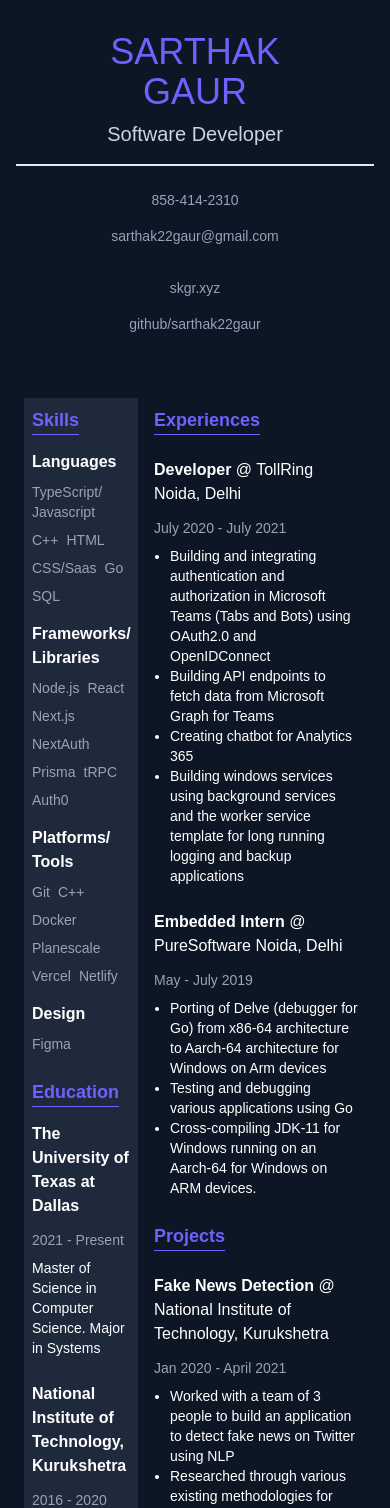
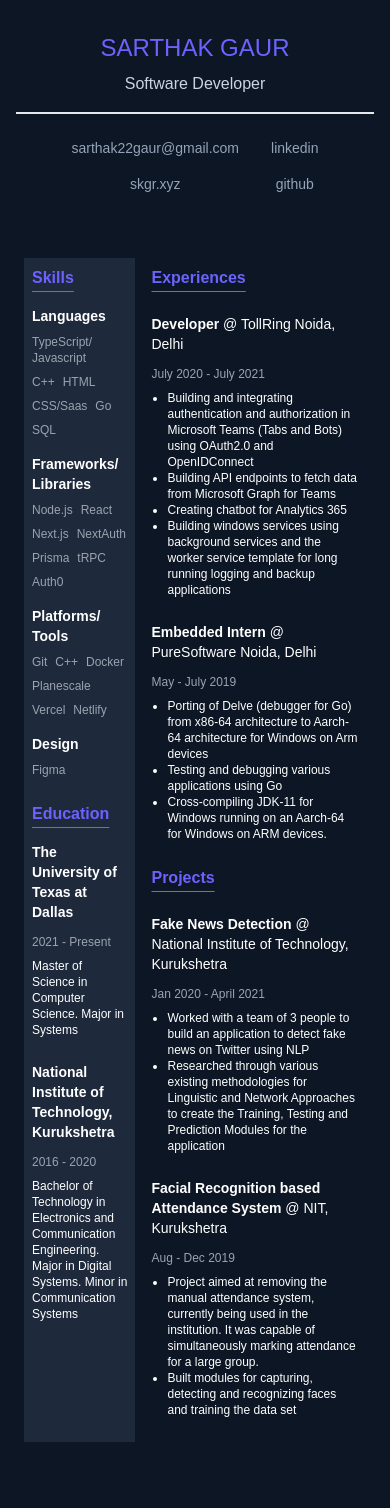
Before and after one commit to sarthak22gaur/portfolio-next, a Next.js app: page /resume in a window 390 px wide. Shown: the top 1508 px of the page. After the commit the page ends 1466 px from the top, so only its background shows below. Built offline with nearby package versions, Linux system fonts and the light colour scheme.

Commit message:
resume page update and 404 page added

```diff
--- a/package.json
+++ b/package.json
@@ -10,8 +10,10 @@
   },
   "dependencies": {
     "@tailwindcss/typography": "^0.5.4",
+    "file-saver": "^2.0.5",
     "next": "12.2.3",
     "react": "18.2.0",
+    "react-countdown": "^2.3.2",
     "react-dom": "18.2.0",
     "react-icons": "^4.4.0",
     "react-parallax-tilt": "^1.7.51",
@@ -20,6 +22,7 @@
     "zod": "^3.17.3"
   },
   "devDependencies": {
+    "@types/file-saver": "^2.0.5",
     "@types/node": "18.0.0",
     "@types/react": "18.0.14",
     "@types/react-dom": "18.0.5",
--- /dev/null
+++ b/src/pages/404.tsx
@@ -0,0 +1,44 @@
+import { useEffect } from "react";
+import { useRouter } from "next/router";
+import Countdown from "react-countdown";
+const ErrorPage = () => {
+  const router = useRouter();
+  const handleClick = () => {
+    router.push("/");
+  };
+
+  useEffect(() => {
+    setTimeout(() => {
+      router.push("/");
+    }, 3000);
+  }, [router]);
+  return (
+    <>
+      <div className="flex flex-col p-8 gap-8 items-center justify-center h-screen text-center text-gray-400">
+        <p className="text-9xl sm:text-[20em] text-[#ffffff07] absolute z-0">
+          404
+        </p>
+        <p className="text-xl flex items-center justify-center">
+          You will be automatically redirected in{" "}
+          <Countdown
+            date={Date.now() + 3000}
+            renderer={(props) => (
+              <span className="font-bold text-3xl text-primary-dark px-2">
+                {props.seconds}
+              </span>
+            )}
+          ></Countdown>
+          seconds
+        </p>
+        <a
+          className="cursor-pointer z-10 px-6 py-2 text-lg rounded bg-gray-300 text-black lg:hover:text-primary-dark lg:hover:bg-black lg:transition-colors"
+          onClick={handleClick}
+        >
+          Return to home
+        </a>
+      </div>
+    </>
+  );
+};
+
+export default ErrorPage;
--- a/src/pages/resume.tsx
+++ b/src/pages/resume.tsx
@@ -1,54 +1,77 @@
 import type { NextPage } from "next";
 import Link from "next/link";
-import SEO from "@/components/SEO"
+import SEO from "@/components/SEO";
 import { TbFileDownload } from "react-icons/tb";
+import { saveAs } from "file-saver";
 
 export async function getStaticProps() {
   return {
     props: {},
-  }
+  };
 }
 
 const Resume: NextPage = () => {
   return (
     <>
-     <SEO title="Resume-Sarthak Gaur"/>
+      <SEO title="Resume-Sarthak Gaur" />
 
       <div className="lg:w-1/3 lg:fixed lg:left-0 z-10 flex flex-col lg:float-left justify-center h-full p-4">
         <div className="flex flex-col gap-2 items-center border-b-2 px-16  text-center py-4 w-full">
-          <h1 className="text-4xl text-primary-dark">SARTHAK GAUR</h1>
-          <h2 className="text-xl text-slate-300">Software Developer</h2>
+          <h1 className="text-2xl sm:text-4xl text-primary-dark">
+            SARTHAK GAUR
+          </h1>
+          <h2 className="text-base sm:text-xl text-slate-300">
+            Software Developer
+          </h2>
         </div>
 
         <ul className="flex flex-wrap justify-center lg:justify-around w-full gap-4 p-4 text-sm text-slate-400">
           <div className="text-center sm:flex lg:flex-col">
-            <li className="p-2">858-414-2310</li>
             <Link href="/">
-              <li className="p-2">sarthak22gaur@gmail.com</li>
+              <li className="p-2 underline-hover cursor-pointer">
+                sarthak22gaur@gmail.com
+              </li>
             </Link>
+            <a href="https://www.skgr.xyz/">
+              <li className="p-2  underline-hover">skgr.xyz</li>
+            </a>
           </div>
           <div className="text-center sm:flex lg:flex-col">
-            <Link href="/">
-              <li className="p-2">skgr.xyz</li>
-            </Link>
-            <Link href="/">
-              <li className="p-2">github/sarthak22gaur</li>
-            </Link>
+            <a
+              target="_blank"
+              rel="noopener noreferrer"
+              href="https://www.linkedin.com/in/sarthak-gaur-22041998/"
+            >
+              <li className="p-2 underline-hover">linkedin</li>
+            </a>
+            <a
+              target="_blank"
+              rel="noopener noreferrer"
+              href="https://github.com/sarthak22gaur"
+            >
+              <li className="p-2  underline-hover">github</li>
+            </a>
           </div>
         </ul>
-        <div className="hidden lg:flex justify-center w-full pt-8">
-          <button className="flex px-8 py-2 rounded-lg gap-4 text-gray-200 hover:bg-slate-800 hover:text-primary-dark items-center bg-slate-700 transition-colors">
-            <TbFileDownload size={32}/>
+        <a
+          href="https://storage.googleapis.com/cp_bucket_test/resume_sarthak_gaur.pdf"
+          download
+          target="_blank"
+          rel="noopener noreferrer"
+          className="hidden lg:flex justify-center w-full pt-8"
+        >
+          <div className="flex px-8 py-2 rounded-lg gap-4 text-gray-200 hover:bg-slate-800 hover:text-primary-dark items-center bg-slate-700 transition-colors">
+            <TbFileDownload size={32} />
             <p>Grab a copy</p>
-          </button>
-        </div>
+          </div>
+        </a>
       </div>
 
       <main className="p-4 lg:absolute lg:right-0 flex flex-col gap-4 items-center text-white lg:w-2/3 text-xs">
         <section className="h-full gap-2 p-2 flex">
           <div className="w-1/3 sticky p-2 flex flex-col gap-2 bg-slate-800">
             <article>
-              <h1 className="pb-4 text-lg text-primary-dark underline underline-offset-8 font-bold">
+              <h1 className="pb-4 text-base sm:text-lg text-primary-dark underline underline-offset-8 font-bold">
                 Skills
               </h1>
               <SkillsCard
@@ -89,7 +112,7 @@ const Resume: NextPage = () => {
             </article>
 
             <article>
-              <h1 className="pb-4 text-lg text-primary-dark underline underline-offset-8 font-bold">
+              <h1 className="pb-4 text-base sm:text-lg text-primary-dark underline underline-offset-8 font-bold">
                 Education
               </h1>
               <EdCard
@@ -108,7 +131,7 @@ const Resume: NextPage = () => {
           </div>
 
           <div className="w-2/3 p-2 flex flex-col gap-2">
-            <h1 className="pb-4 text-lg text-primary-dark underline underline-offset-8 font-bold">
+            <h1 className="pb-4 text-base sm:text-lg text-primary-dark underline underline-offset-8 font-bold">
               Experiences
             </h1>
 
@@ -134,7 +157,7 @@ const Resume: NextPage = () => {
               ]}
             />
 
-            <h1 className="pb-4 text-lg text-primary-dark underline underline-offset-8 font-bold">
+            <h1 className="pb-4 text-base sm:text-lg text-primary-dark underline underline-offset-8 font-bold">
               Projects
             </h1>
 
@@ -168,8 +191,8 @@ const SkillsCard: React.FC<{ heading: string; items: Array<string> }> = (
 ) => {
   return (
     <>
-      <h2 className="text-base pb-2 font-bold">{props.heading}</h2>
-      <ul className="pb-4 text-sm text-gray-400 font-light flex flex-wrap gap-2">
+      <h2 className="text-sm sm:text-base pb-2 font-bold">{props.heading}</h2>
+      <ul className="pb-4 text-xs sm:text-sm text-gray-400 font-light flex flex-wrap gap-2">
         {props.items.map((curr, index) => {
           return <li key={index}>{curr}</li>;
         })}
@@ -185,9 +208,11 @@ const EdCard: React.FC<{
 }> = (props) => {
   return (
     <>
-      <h2 className="text-base font-bold pb-3">{props.heading}</h2>
-      <h3 className="text-sm text-gray-400 pb-2">{props.duration}</h3>
-      <p className="text-sm pb-6">{props.content}</p>
+      <h2 className="text-sm sm:text-base font-bold pb-3">{props.heading}</h2>
+      <h3 className="text-xs sm:text-sm text-gray-400 pb-2">
+        {props.duration}
+      </h3>
+      <p className="text-xs sm:text-sm pb-6">{props.content}</p>
     </>
   );
 };
@@ -201,11 +226,13 @@ const ExpCard: React.FC<{
   return (
     <>
       <article>
-        <h2 className="text-base pb-3">
+        <h2 className="text-sm sm:text-base pb-3">
           <span className="font-bold">{props.position}</span> @ {props.heading}
         </h2>
-        <h3 className="text-sm text-gray-400 pb-2">{props.duration}</h3>
-        <ul className="list-disc text-sm list-outside pl-4 pb-4">
+        <h3 className="text-xs sm:text-sm text-gray-400 pb-2">
+          {props.duration}
+        </h3>
+        <ul className="list-disc text-xs sm:text-sm list-outside pl-4 pb-4">
           {props.items.map((curr, index) => {
             return <li key={index}>{curr}</li>;
           })}
```
Also changed, not shown: 1 other file (tests, documents, lock files or other folders).
